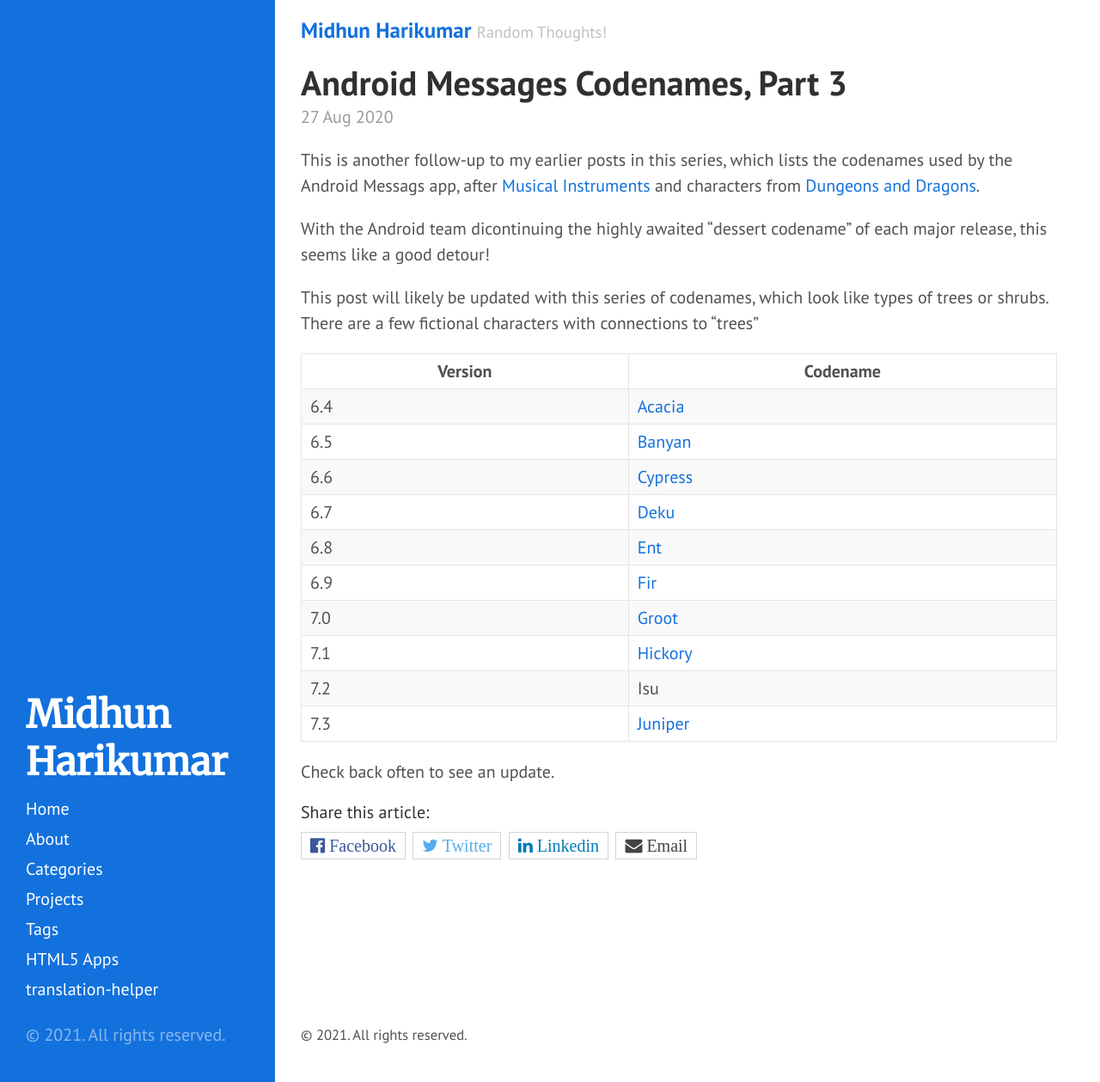
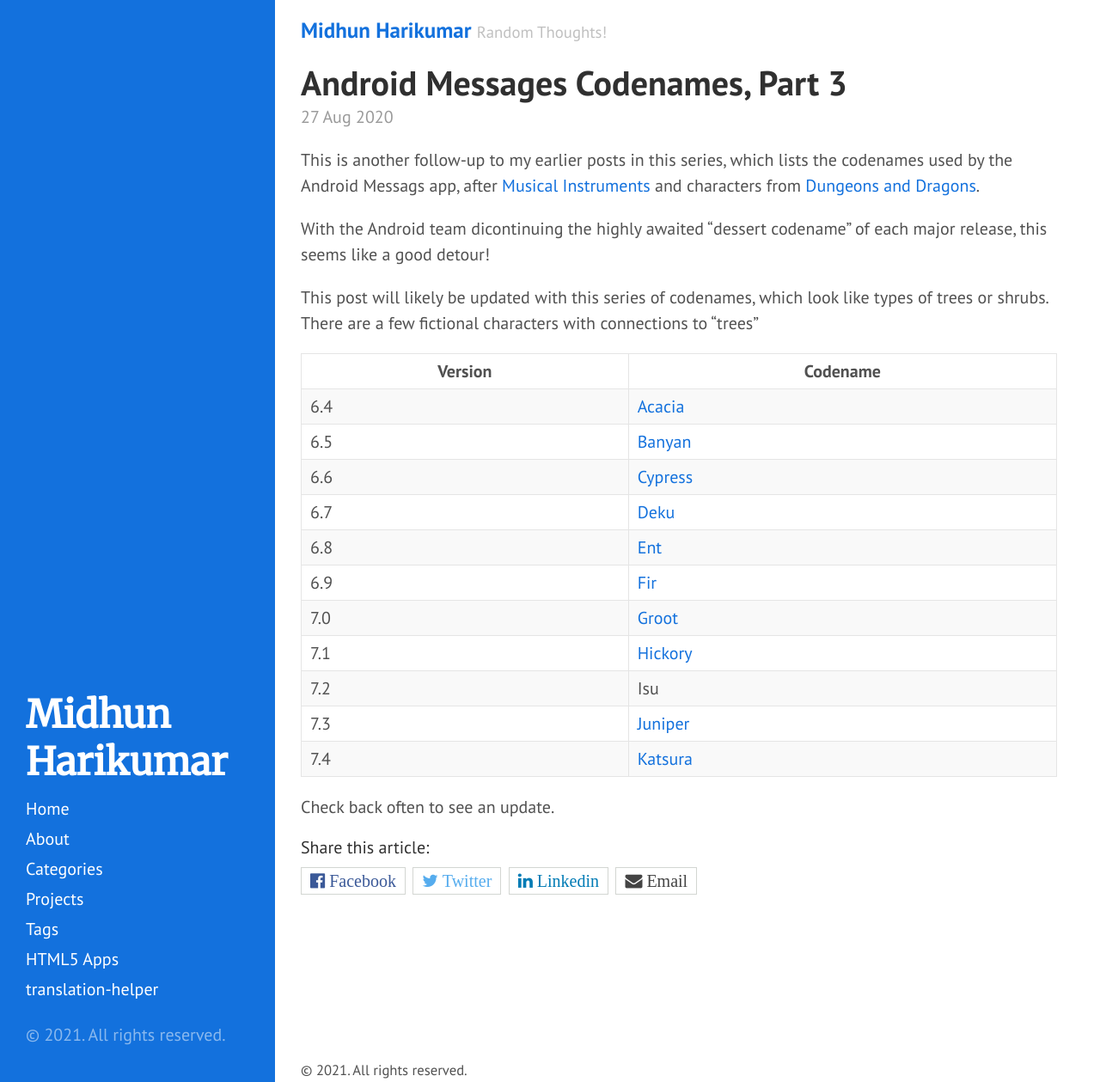
Before and after one commit to midhunhk/midhunhk.github.io, a Jekyll site: the page built from _posts/2020-08-27-android-messages-again.md, in a window 1280 px wide and 1259 px high. Shown: the whole window at 86% size. Built offline with Jekyll 4.4.1, drawn with Linux system fonts in a browser that asks for light colours; comment, search, counter and statistics services are not loaded.

Commit message:
Update 2020-08-27-android-messages-again.md

```diff
--- a/_posts/2020-08-27-android-messages-again.md
+++ b/_posts/2020-08-27-android-messages-again.md
@@ -26,5 +26,6 @@
 | 7.1     | [Hickory](https://en.wikipedia.org/wiki/Hickory) |
 | 7.2     | Isu |
 | 7.3     | [Juniper](https://en.wikipedia.org/wiki/Juniper) |
+| 7.4     | [Katsura](https://en.wikipedia.org/wiki/Cercidiphyllum) |
 
 Check back often to see an update.
```
